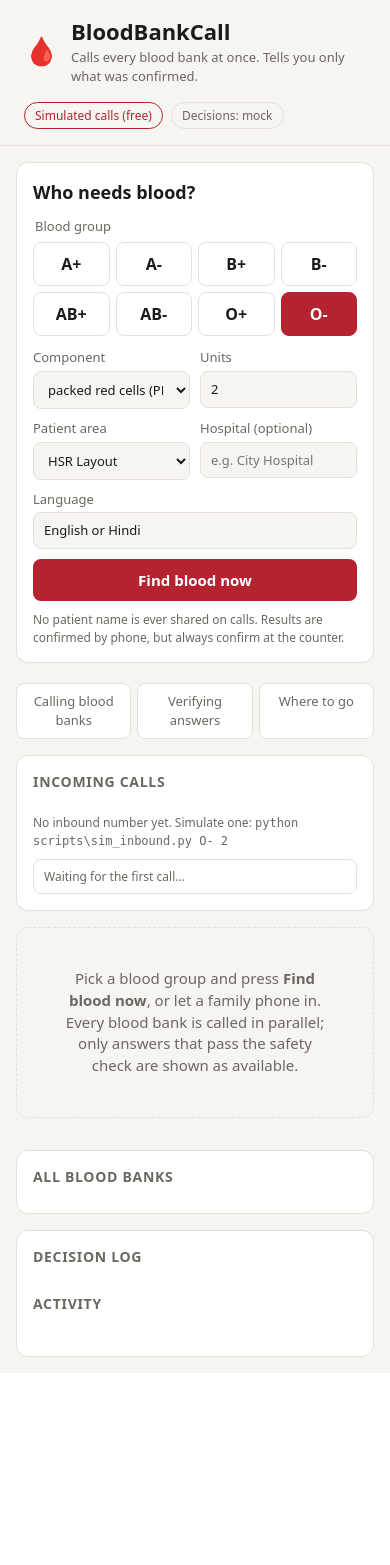
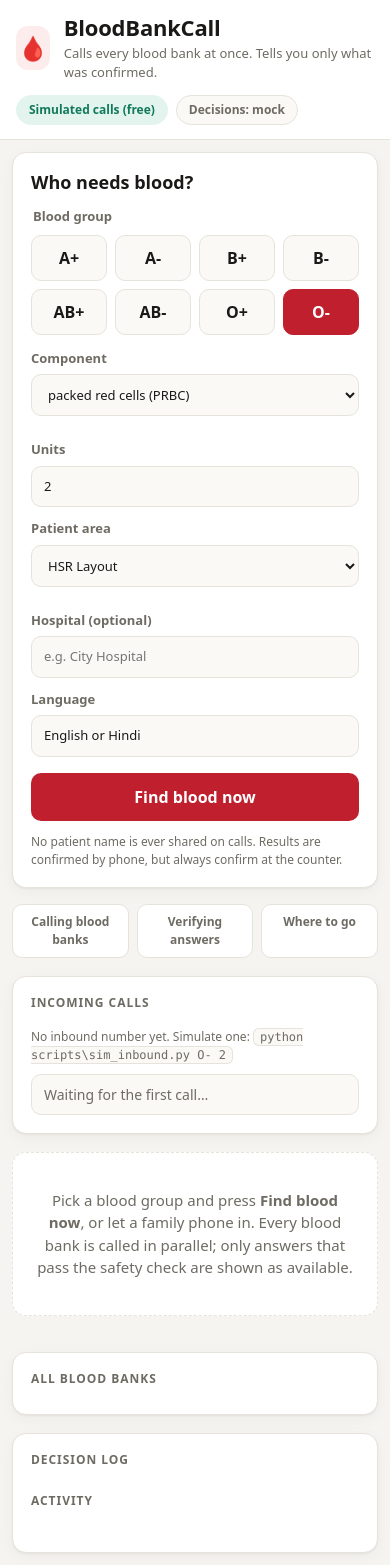
Before and after one commit to Boredem125/bloodbankcall, a FastAPI app: page / in a window 390 px wide. Before the commit the page ends 1373 px from the top, so only its background shows below. Run offline with FastAPI, Linux system fonts and the light colour scheme; data that the repository does not hold is empty.

Commit message:
style: redesign dashboard UI
Rewrite the stylesheet: consistent tokens, clearer hierarchy, card and
pill styling, dark mode via tokens, no horizontal scroll at phone width.
Class names and markup unchanged, so the JS needs no change.

Co-Authored-By: Claude Haiku 5.5 <noreply@anthropic.com>

```diff
--- a/app/static/style.css
+++ b/app/static/style.css
@@ -1,174 +1,225 @@
+/* BloodBankCall dashboard. Colors are tokens; dark mode redefines them. */
 :root {
-  --bg: #f6f5f1;
+  --bg: #f5f4f0;
   --panel: #ffffff;
-  --ink: #1c1b19;
-  --muted: #6b6860;
-  --line: #e4e1d8;
-  --accent: #b4232f;
-  --accent-soft: #fbe6e7;
-  --warn: #b25b00;
-  --warn-soft: #fbeedd;
+  --panel-2: #faf9f6;
+  --ink: #1a1917;
+  --muted: #6e6b63;
+  --line: #e6e3da;
+  --accent: #c0202e;
+  --accent-ink: #ffffff;
+  --accent-soft: #fdecec;
+  --ok: #11795a;
+  --ok-soft: #e3f4ee;
+  --warn: #a35a00;
+  --warn-soft: #fcf0de;
   --bad: #b3261e;
-  --bad-soft: #fbe5e3;
+  --bad-soft: #fbe6e4;
   --live: #b3261e;
-  --radius: 12px;
+  --radius: 14px;
+  --shadow: 0 1px 2px rgba(20, 18, 14, .05), 0 4px 16px rgba(20, 18, 14, .04);
   --mono: ui-monospace, SFMono-Regular, Consolas, monospace;
 }
 @media (prefers-color-scheme: dark) {
-  :root {
-    --bg: #141412;
-    --panel: #1d1d1a;
-    --ink: #ecebe6;
-    --muted: #a19e95;
-    --line: #33322d;
+  :root:not([data-theme="light"]) {
+    --bg: #121211;
+    --panel: #1b1b19;
+    --panel-2: #20201d;
+    --ink: #eeede8;
+    --muted: #9c9a92;
+    --line: #2f2e2a;
     --accent: #f0727c;
+    --accent-ink: #1a0d0e;
     --accent-soft: #3a1a1d;
+    --ok: #4fcf9f;
+    --ok-soft: #15322a;
     --warn: #f0a24b;
-    --warn-soft: #3a2a14;
+    --warn-soft: #382913;
     --bad: #f2867f;
     --bad-soft: #3b1a18;
+    --live: #f2867f;
+    --shadow: none;
   }
 }
+:root[data-theme="dark"] {
+  --bg: #121211;
+  --panel: #1b1b19;
+  --panel-2: #20201d;
+  --ink: #eeede8;
+  --muted: #9c9a92;
+  --line: #2f2e2a;
+  --accent: #f0727c;
+  --accent-ink: #1a0d0e;
+  --accent-soft: #3a1a1d;
+  --ok: #4fcf9f;
+  --ok-soft: #15322a;
+  --warn: #f0a24b;
+  --warn-soft: #382913;
+  --bad: #f2867f;
+  --bad-soft: #3b1a18;
+  --live: #f2867f;
+  --shadow: none;
+}
+
 * { box-sizing: border-box; }
-body { margin: 0; background: var(--bg); color: var(--ink); font: 15px/1.45 system-ui, -apple-system, "Segoe UI", sans-serif; }
-h1, h2, h3 { margin: 0; }
-h2 { font-size: 18px; margin-bottom: 12px; }
-h3 { font-size: 14px; text-transform: uppercase; letter-spacing: .05em; color: var(--muted); margin-bottom: 10px; }
+body { margin: 0; background: var(--bg); color: var(--ink); font: 15px/1.5 system-ui, -apple-system, "Segoe UI", Roboto, sans-serif; -webkit-font-smoothing: antialiased; }
+h1, h2, h3, h4 { margin: 0; line-height: 1.25; }
+h2 { font-size: 18px; font-weight: 700; margin-bottom: 14px; }
+h3 { font-size: 12px; font-weight: 700; text-transform: uppercase; letter-spacing: .08em; color: var(--muted); margin-bottom: 10px; }
+h4 { font-size: 13px; font-weight: 700; margin: 14px 0 6px; }
+code { font-family: var(--mono); font-size: 12px; background: var(--panel-2); padding: 1px 6px; border-radius: 6px; border: 1px solid var(--line); }
+a { color: var(--accent); }
 
-.top { display: flex; justify-content: space-between; align-items: center; gap: 16px; flex-wrap: wrap; padding: 16px 24px; border-bottom: 1px solid var(--line); }
-.brand { display: flex; gap: 12px; align-items: center; }
-.logo { font-size: 28px; }
-.brand h1 { font-size: 22px; }
-.tag { margin: 0; color: var(--muted); font-size: 13px; }
+/* ---- header ---- */
+.top { display: flex; justify-content: space-between; align-items: center; gap: 12px 20px; flex-wrap: wrap; padding: 18px 28px; background: var(--panel); border-bottom: 1px solid var(--line); }
+.brand { display: flex; gap: 14px; align-items: center; }
+.logo { display: grid; place-items: center; width: 44px; height: 44px; border-radius: 12px; background: var(--accent-soft); font-size: 24px; }
+.brand h1 { font-size: 22px; font-weight: 800; letter-spacing: -.01em; }
+.tag { margin: 2px 0 0; color: var(--muted); font-size: 13px; }
 .badges { display: flex; gap: 8px; flex-wrap: wrap; }
-.badge { border: 1px solid var(--line); border-radius: 999px; padding: 4px 10px; font-size: 12px; color: var(--muted); }
-.badge.sim { color: var(--accent); border-color: var(--accent); }
+.badge { border: 1px solid var(--line); border-radius: 999px; padding: 5px 12px; font-size: 12px; font-weight: 600; color: var(--muted); background: var(--panel-2); }
+.badge.sim { color: var(--ok); border-color: var(--ok-soft); background: var(--ok-soft); }
 .badge.live { color: #fff; background: var(--live); border-color: var(--live); }
+@media (prefers-color-scheme: dark) { :root:not([data-theme="light"]) .badge.live { color: #1a0d0e; } }
 
-.layout { display: grid; grid-template-columns: 340px 1fr; gap: 20px; padding: 20px 24px; max-width: 1500px; margin: 0 auto; }
-@media (max-width: 900px) { .layout { grid-template-columns: 1fr; padding: 16px; } }
-.panel { background: var(--panel); border: 1px solid var(--line); border-radius: var(--radius); padding: 16px; }
+/* ---- layout ---- */
+.layout { display: grid; grid-template-columns: 360px minmax(0, 1fr); gap: 24px; padding: 24px 28px; max-width: 1480px; margin: 0 auto; }
+@media (max-width: 960px) { .layout { grid-template-columns: 1fr; padding: 16px; gap: 16px; } }
+.panel { background: var(--panel); border: 1px solid var(--line); border-radius: var(--radius); padding: 18px; box-shadow: var(--shadow); min-width: 0; }
 .form-panel { align-self: start; position: sticky; top: 16px; }
-@media (max-width: 900px) { .form-panel { position: static; } }
+@media (max-width: 960px) { .form-panel { position: static; } }
 
-form label { display: block; font-size: 13px; color: var(--muted); margin-bottom: 10px; }
-input, textarea, select { width: 100%; margin-top: 4px; padding: 8px 10px; border: 1px solid var(--line); border-radius: 8px; background: var(--bg); color: var(--ink); font: inherit; }
-.row { display: grid; grid-template-columns: 1fr 1fr; gap: 10px; }
-.seg { border: 0; padding: 0; margin: 0 0 10px; }
-.seg legend { font-size: 13px; color: var(--muted); margin-bottom: 4px; }
-.seg label { display: inline-flex; align-items: center; gap: 4px; margin-right: 10px; color: var(--ink); }
-.seg input { width: auto; margin: 0; }
-button { width: 100%; padding: 11px; border: 0; border-radius: 8px; background: var(--accent); color: #fff; font: 600 15px system-ui; cursor: pointer; }
+/* ---- search form ---- */
+form label { display: block; font-size: 13px; font-weight: 600; color: var(--muted); margin-bottom: 12px; }
+input, select { width: 100%; margin-top: 6px; padding: 10px 12px; border: 1px solid var(--line); border-radius: 10px; background: var(--panel-2); color: var(--ink); font: inherit; font-weight: 500; }
+input:focus-visible, select:focus-visible { outline: 2px solid var(--accent); outline-offset: 1px; }
+.row { display: grid; grid-template-columns: 1fr 1fr; gap: 12px; }
+.groups { border: 0; padding: 0; margin: 0 0 14px; display: grid; grid-template-columns: repeat(4, 1fr); gap: 8px; min-width: 0; }
+.groups legend { font-size: 13px; font-weight: 600; color: var(--muted); margin-bottom: 8px; }
+.chip { position: relative; margin: 0 !important; }
+.chip input { position: absolute; opacity: 0; width: 1px; height: 1px; margin: 0; pointer-events: none; }
+.chip span { display: block; text-align: center; padding: 11px 0; border: 1px solid var(--line); border-radius: 10px; background: var(--panel-2); font: 700 16px system-ui; color: var(--ink); cursor: pointer; transition: background .15s, border-color .15s, transform .1s; }
+.chip span:hover { border-color: var(--accent); }
+.chip input:checked + span { background: var(--accent); border-color: var(--accent); color: var(--accent-ink); }
+.chip input:focus-visible + span { outline: 2px solid var(--accent); outline-offset: 2px; }
+button#go { width: 100%; margin-top: 4px; padding: 13px; border: 0; border-radius: 10px; background: var(--accent); color: var(--accent-ink); font: 700 16px system-ui; cursor: pointer; transition: opacity .15s, transform .1s; }
+button#go:hover:not(:disabled) { transform: translateY(-1px); }
 button:disabled { opacity: .5; cursor: progress; }
-.hint { font-size: 12px; color: var(--muted); margin: 10px 0 0; }
+.hint { font-size: 12px; color: var(--muted); margin: 12px 0 0; }
 
-.work { display: flex; flex-direction: column; gap: 16px; min-width: 0; }
-.steps { display: flex; gap: 6px; list-style: none; margin: 0; padding: 0; flex-wrap: wrap; }
-.steps li { flex: 1; min-width: 110px; text-align: center; padding: 8px; border-radius: 8px; background: var(--panel); border: 1px solid var(--line); color: var(--muted); font-size: 13px; }
-.steps li.done { color: var(--accent); border-color: var(--accent); }
-.steps li.now { background: var(--accent); color: #fff; border-color: var(--accent); }
-.empty { color: var(--muted); padding: 40px; text-align: center; border: 1px dashed var(--line); border-radius: var(--radius); }
-.hidden { display: none; }
+/* ---- right column ---- */
+.work { display: flex; flex-direction: column; gap: 18px; min-width: 0; }
+.steps { display: grid; grid-template-columns: repeat(3, 1fr); gap: 8px; list-style: none; margin: 0; padding: 0; }
+.steps li { text-align: center; padding: 10px 8px; border-radius: 10px; background: var(--panel); border: 1px solid var(--line); color: var(--muted); font-size: 13px; font-weight: 600; }
+.steps li.done { color: var(--ok); border-color: var(--ok-soft); background: var(--ok-soft); }
+.steps li.now { background: var(--accent); color: var(--accent-ink); border-color: var(--accent); }
+.empty { color: var(--muted); padding: 36px 24px; text-align: center; border: 1px dashed var(--line); border-radius: var(--radius); background: var(--panel); }
+.hidden { display: none !important; }
 
-.calls { display: grid; grid-template-columns: repeat(auto-fill, minmax(260px, 1fr)); gap: 12px; }
-.card { background: var(--panel); border: 1px solid var(--line); border-radius: var(--radius); padding: 12px; display: flex; flex-direction: column; gap: 8px; transition: border-color .3s; }
-.card.chosen { border: 2px solid var(--accent); box-shadow: 0 0 0 4px var(--accent-soft); }
+/* ---- incoming calls ---- */
+.inbox-head { display: flex; justify-content: space-between; align-items: baseline; gap: 8px 12px; flex-wrap: wrap; }
+.hotline { font-size: 13px; color: var(--muted); }
+.hotline b { color: var(--accent); font-size: 16px; letter-spacing: .03em; }
+.meta { font-size: 12px; color: var(--muted); }
+.inbox-list { list-style: none; margin: 10px 0 0; padding: 0; display: flex; flex-direction: column; gap: 6px; }
+.inbox-list li { display: flex; gap: 10px; align-items: center; flex-wrap: wrap; padding: 9px 12px; border: 1px solid var(--line); border-radius: 10px; background: var(--panel-2); cursor: pointer; font-size: 14px; transition: border-color .15s; }
+.inbox-list li:hover, .inbox-list li.watching { border-color: var(--accent); background: var(--accent-soft); }
+.inbox-list li.web { opacity: .75; }
+.inbox-list .src { font-size: 16px; }
+.inbox-list .grp { font-weight: 800; color: var(--accent); }
+.inbox-list .when, .inbox-list .cb { font-size: 12px; color: var(--muted); margin-left: auto; }
+.inbox-list .cb { margin-left: 0; }
+
+/* ---- status pills (call + search) ---- */
+.pill { font-size: 11px; font-weight: 700; text-transform: lowercase; padding: 3px 9px; border-radius: 999px; background: var(--panel-2); border: 1px solid var(--line); color: var(--muted); white-space: nowrap; align-self: start; }
+.pill.ringing, .pill.queued, .pill.initiated, .pill.retrying { color: var(--warn); border-color: var(--warn-soft); background: var(--warn-soft); }
+.pill.in-progress { color: var(--accent-ink); background: var(--accent); border-color: var(--accent); animation: pulse 1.2s infinite; }
+.pill.completed, .pill.done { color: var(--ok); border-color: var(--ok-soft); background: var(--ok-soft); }
+.pill.no-answer, .pill.busy, .pill.failed, .pill.timeout, .pill.error, .pill.voicemail { color: var(--bad); border-color: var(--bad-soft); background: var(--bad-soft); }
+@keyframes pulse { 50% { opacity: .55; } }
+
+/* ---- verdict ---- */
+.verdict { border: 1px solid var(--ok); box-shadow: 0 0 0 4px var(--ok-soft); }
+.verdict h3 { color: var(--ok); }
+.verdict.failed { border-color: var(--bad); box-shadow: 0 0 0 4px var(--bad-soft); }
+.verdict.failed h3 { color: var(--bad); }
+.verdict .who { font-size: 24px; font-weight: 800; letter-spacing: -.01em; }
+.verdict .why { margin: 8px 0 12px; font-size: 15px; }
+.verdict .facts { display: flex; flex-wrap: wrap; gap: 8px; margin: 10px 0 0; }
+.verdict .facts span { font-size: 13px; font-weight: 600; padding: 5px 11px; border-radius: 999px; background: var(--panel-2); border: 1px solid var(--line); }
+.plan { margin: 8px 0; padding-left: 20px; font-size: 14px; }
+.warnings { list-style: none; margin: 12px 0 0; padding: 10px 14px; background: var(--warn-soft); color: var(--warn); border-radius: 10px; font-size: 13px; font-weight: 600; }
+.warnings li + li { margin-top: 4px; }
+.reasons { margin: 8px 0 0; padding-left: 18px; font-size: 12px; color: var(--warn); }
+
+/* ---- callback line ---- */
+.callback { display: flex; gap: 6px 16px; flex-wrap: wrap; margin: 12px 0 0; padding-top: 12px; border-top: 1px solid var(--line); font-size: 13px; color: var(--muted); }
+.callback b { color: var(--ink); }
+
+/* ---- family handoff (go-pack) ---- */
+.gopack { margin-top: 14px; padding-top: 14px; border-top: 1px solid var(--line); min-width: 0; }
+.gopack h3 { margin-bottom: 8px; }
+.share { display: flex; flex-wrap: wrap; gap: 8px; }
+.verdict .share button, .share .btn { flex: 1 1 110px; width: auto; padding: 10px 14px; text-align: center; font: 700 14px system-ui; border-radius: 10px; cursor: pointer; text-decoration: none; }
+.verdict .share button, .share .btn.solid { border: 0; background: var(--accent); color: var(--accent-ink); }
+.share .btn { border: 1px solid var(--accent); color: var(--accent); background: var(--panel); display: inline-block; }
+.share .btn:hover, .verdict .share button:hover { filter: brightness(1.05); }
+.pickups, .checklist { margin: 6px 0; padding-left: 18px; font-size: 14px; }
+.pickups li, .checklist li { margin: 6px 0; overflow-wrap: anywhere; }
+.checklist { list-style: none; padding-left: 0; }
+.checklist label { display: flex; gap: 8px; align-items: flex-start; color: var(--ink); font-size: 14px; margin: 0; font-weight: 500; }
+.checklist input { width: auto; margin: 4px 0 0; flex: none; }
+.alts { margin-top: 12px; padding: 12px 14px; border: 1px solid var(--warn-soft); border-radius: 10px; background: var(--warn-soft); }
+.alts h4 { margin-top: 0; color: var(--warn); }
+.alt-groups { display: flex; flex-wrap: wrap; gap: 6px; margin: 6px 0; }
+.alt-groups span { padding: 3px 11px; border: 1px solid var(--line); border-radius: 999px; background: var(--panel); font-weight: 800; }
+.alt-warn { margin: 8px 0 0; color: var(--warn); font-weight: 600; font-size: 13px; }
+.gopack details { margin-top: 12px; font-size: 13px; }
+.gopack summary { cursor: pointer; color: var(--muted); font-weight: 600; }
+.msg { font: 12px/1.5 var(--mono); background: var(--panel-2); border: 1px solid var(--line); border-radius: 10px; padding: 10px; white-space: pre-wrap; overflow-wrap: anywhere; margin: 8px 0 0; }
+
+/* ---- call cards ---- */
+.calls { display: grid; grid-template-columns: repeat(auto-fill, minmax(280px, 1fr)); gap: 14px; }
+.card { background: var(--panel); border: 1px solid var(--line); border-radius: var(--radius); padding: 14px; display: flex; flex-direction: column; gap: 9px; box-shadow: var(--shadow); transition: border-color .3s, opacity .3s; min-width: 0; }
+.card.chosen { border: 2px solid var(--ok); box-shadow: 0 0 0 4px var(--ok-soft); }
 .card.dead { opacity: .6; }
-.card-head { display: flex; justify-content: space-between; gap: 8px; }
-.card-head b { font-size: 14px; }
-.meta { font-size: 12px; color: var(--muted); }
-.pill { font-size: 11px; padding: 2px 8px; border-radius: 999px; background: var(--bg); border: 1px solid var(--line); white-space: nowrap; align-self: start; }
-.pill.ringing, .pill.queued, .pill.initiated { color: var(--warn); border-color: var(--warn); }
-.pill.in-progress { color: #fff; background: var(--accent); border-color: var(--accent); animation: pulse 1.2s infinite; }
-.pill.completed { color: var(--accent); border-color: var(--accent); }
-.pill.no-answer, .pill.busy, .pill.failed, .pill.timeout, .pill.error { color: var(--bad); border-color: var(--bad); }
-@keyframes pulse { 50% { opacity: .55; } }
-.transcript { font: 12px/1.4 var(--mono); background: var(--bg); border-radius: 8px; padding: 8px; max-height: 120px; overflow: auto; white-space: pre-wrap; }
+.card-head { display: flex; justify-content: space-between; align-items: flex-start; gap: 8px; }
+.card-head b { font-size: 15px; }
+.transcript { font: 12px/1.5 var(--mono); background: var(--panel-2); border: 1px solid var(--line); border-radius: 10px; padding: 9px 10px; max-height: 120px; overflow: auto; white-space: pre-wrap; overflow-wrap: anywhere; }
 .transcript .u { color: var(--accent); }
-.price { font-size: 22px; font-weight: 700; }
-.price small { font-size: 12px; font-weight: 400; color: var(--muted); }
-.sig { display: grid; grid-template-columns: 96px 1fr 38px; gap: 6px; align-items: center; font-size: 11px; color: var(--muted); }
-.bar { height: 6px; background: var(--bg); border-radius: 3px; overflow: hidden; }
-.bar i { display: block; height: 100%; background: var(--accent); }
+.sig { display: grid; grid-template-columns: 92px minmax(0, 1fr) 38px; gap: 8px; align-items: center; font-size: 11px; color: var(--muted); }
+.bar { height: 6px; background: var(--panel-2); border: 1px solid var(--line); border-radius: 3px; overflow: hidden; }
+.bar i { display: block; height: 100%; background: var(--ok); }
 .bar.neg i { background: var(--bad); }
-.tag-out { font-size: 11px; font-weight: 600; text-transform: uppercase; letter-spacing: .04em; }
 
-.verdict { border: 2px solid var(--accent); }
-.verdict .who { font-size: 20px; font-weight: 700; }
-.verdict .why { margin: 6px 0 12px; }
-.meters { display: flex; gap: 16px; flex-wrap: wrap; margin-bottom: 12px; font-size: 13px; color: var(--muted); }
-.meters b { color: var(--ink); }
-.verdict button { width: auto; padding: 10px 20px; }
-.verdict.failed { border-color: var(--bad); }
-.verdict.booked { background: var(--accent-soft); }
-
-.two { display: grid; grid-template-columns: 3fr 2fr; gap: 16px; }
-@media (max-width: 1100px) { .two { grid-template-columns: 1fr; } }
-.table-wrap { overflow-x: auto; }
-table { width: 100%; border-collapse: collapse; font-size: 13px; }
-th, td { text-align: left; padding: 6px 8px; border-bottom: 1px solid var(--line); white-space: nowrap; }
-th { color: var(--muted); font-weight: 500; }
-tr.chosen td { background: var(--accent-soft); font-weight: 600; }
-td.num { font-variant-numeric: tabular-nums; }
-.decisions, .log { list-style: none; margin: 0 0 16px; padding: 0; font-size: 12px; max-height: 220px; overflow: auto; }
-.decisions li, .log li { padding: 4px 0; border-bottom: 1px solid var(--line); }
-.decisions code { font-family: var(--mono); }
-
-/* blood search */
-:root { --ok: #11795a; --ok-soft: #e1f3ec; }
-@media (prefers-color-scheme: dark) { :root { --ok: #4fcf9f; --ok-soft: #16332a; } }
-.groups { border: 0; padding: 0; margin: 0 0 12px; display: grid; grid-template-columns: repeat(4, 1fr); gap: 6px; }
-.groups legend { font-size: 13px; color: var(--muted); margin-bottom: 6px; }
-.chip { margin: 0 !important; }
-.chip input { position: absolute; opacity: 0; width: 1px; }
-.chip span { display: block; text-align: center; padding: 10px 0; border: 1px solid var(--line); border-radius: 8px; font: 700 16px system-ui; color: var(--ink); cursor: pointer; }
-.chip input:checked + span { background: var(--accent); border-color: var(--accent); color: #fff; }
-.chip input:focus-visible + span { outline: 2px solid var(--accent); outline-offset: 2px; }
-.avail { display: inline-block; font-size: 12px; font-weight: 600; padding: 3px 10px; border-radius: 999px; align-self: start; }
+/* availability badge */
+.avail { display: inline-block; font-size: 12px; font-weight: 700; padding: 4px 11px; border-radius: 999px; align-self: start; }
 .avail.ok { background: var(--ok-soft); color: var(--ok); }
 .avail.warn { background: var(--warn-soft); color: var(--warn); }
 .avail.no { background: var(--bad-soft); color: var(--bad); }
-.avail.muted { background: var(--bg); color: var(--muted); border: 1px solid var(--line); }
-.verdict { border-color: var(--ok); }
-.verdict .facts { display: flex; flex-wrap: wrap; gap: 8px 16px; margin: 8px 0; font-size: 14px; color: var(--muted); }
-.warnings { margin: 10px 0 0; padding: 10px 14px 10px 30px; background: var(--warn-soft); color: var(--warn); border-radius: 8px; font-size: 13px; }
-.reasons { margin: 0; padding-left: 18px; font-size: 12px; color: var(--warn); }
-.plan { margin: 6px 0; padding-left: 20px; }
-.card.chosen { border-color: var(--ok); box-shadow: 0 0 0 4px var(--ok-soft); }
-tr.chosen td { background: var(--ok-soft); }.two > * { min-width: 0; }  /* let the table scroll instead of widening the page */
+.avail.muted { background: var(--panel-2); color: var(--muted); border: 1px solid var(--line); }
 
-/* family handoff (go-pack) */
-.gopack { margin-top: 14px; padding-top: 12px; border-top: 1px solid var(--line); min-width: 0; }
-.gopack h4 { margin: 12px 0 6px; font-size: 13px; }
-.share { display: flex; flex-wrap: wrap; gap: 8px; }
-.verdict .share button, .share .btn { flex: 1 1 110px; width: auto; padding: 10px 14px; text-align: center; font: 600 14px system-ui; border-radius: 8px; }
-.share .btn { border: 1px solid var(--accent); color: var(--accent); background: var(--panel); text-decoration: none; }
-.pickups, .checklist { margin: 6px 0; padding-left: 18px; font-size: 14px; }
-.pickups li, .checklist li { margin: 4px 0; overflow-wrap: anywhere; }
-.checklist { list-style: none; padding-left: 0; }
-.checklist label { display: flex; gap: 8px; align-items: flex-start; color: var(--ink); font-size: 14px; margin: 0; }
-.checklist input { width: auto; margin: 3px 0 0; flex: none; }
-.alts { margin-top: 12px; padding: 10px 12px; border: 1px solid var(--warn); border-radius: 8px; background: var(--warn-soft); }
-.alts h4 { margin-top: 0; }
-.alt-groups { display: flex; flex-wrap: wrap; gap: 6px; margin: 6px 0; }
-.alt-groups span { padding: 3px 10px; border: 1px solid var(--line); border-radius: 999px; background: var(--panel); font-weight: 700; }
-.alt-warn { margin: 6px 0 0; color: var(--warn); font-weight: 600; font-size: 13px; }
-.gopack details { margin-top: 10px; font-size: 13px; }
-.gopack summary { cursor: pointer; color: var(--muted); }
-.msg { font: 12px/1.45 var(--mono); background: var(--bg); border-radius: 8px; padding: 8px; white-space: pre-wrap; overflow-wrap: anywhere; margin: 6px 0 0; }
-.gopack a:not(.btn) { color: var(--accent); }
+/* ---- comparison + logs ---- */
+.two { display: grid; grid-template-columns: minmax(0, 3fr) minmax(0, 2fr); gap: 18px; }
+@media (max-width: 1100px) { .two { grid-template-columns: 1fr; } }
+.table-wrap { overflow-x: auto; margin: 0 -4px; }
+table { width: 100%; border-collapse: collapse; font-size: 13px; }
+th, td { text-align: left; padding: 9px 10px; border-bottom: 1px solid var(--line); white-space: nowrap; }
+th { color: var(--muted); font-weight: 700; font-size: 12px; text-transform: uppercase; letter-spacing: .04em; }
+tr.chosen td { background: var(--ok-soft); font-weight: 700; }
+td.num { font-variant-numeric: tabular-nums; }
+.decisions, .log { list-style: none; margin: 0 0 16px; padding: 0; font-size: 12px; max-height: 240px; overflow: auto; }
+.decisions li, .log li { padding: 6px 0; border-bottom: 1px solid var(--line); overflow-wrap: anywhere; }
+.decisions li:last-child, .log li:last-child { border-bottom: 0; }
+.decisions code { font-family: var(--mono); }
 
-/* incoming calls (phone intake) */
-.inbox-head { display: flex; justify-content: space-between; align-items: baseline; gap: 12px; flex-wrap: wrap; }
-.hotline { font-size: 13px; color: var(--muted); }
-.hotline b { color: var(--accent); font-size: 15px; letter-spacing: .03em; }
-.inbox-list { list-style: none; margin: 8px 0 0; padding: 0; display: flex; flex-direction: column; gap: 6px; }
-.inbox-list li { display: flex; gap: 10px; align-items: center; flex-wrap: wrap; padding: 8px 10px; border: 1px solid var(--line); border-radius: 8px; cursor: pointer; }
-.inbox-list li:hover, .inbox-list li.watching { border-color: var(--accent); background: var(--accent-soft); }
-.inbox-list li.web { opacity: .75; }
-.inbox-list .src { font-size: 16px; }
-.inbox-list .grp { font-weight: 700; }
-.inbox-list .when, .inbox-list .cb { font-size: 12px; color: var(--muted); margin-left: auto; }
-.inbox-list .cb { margin-left: 0; }
-.callback { display: flex; gap: 12px; flex-wrap: wrap; margin: 8px 0 0; font-size: 13px; color: var(--muted); }
-.callback b { color: var(--ink); }
+/* ---- small screens ---- */
+@media (max-width: 600px) {
+  .top { padding: 14px 16px; }
+  .layout { padding: 12px; }
+  .row { grid-template-columns: 1fr; }
+  .steps li { font-size: 12px; padding: 8px 4px; }
+  .verdict .who { font-size: 20px; }
+  .calls { grid-template-columns: 1fr; }
+  .sig { grid-template-columns: 80px minmax(0, 1fr) 34px; }
+}
```
